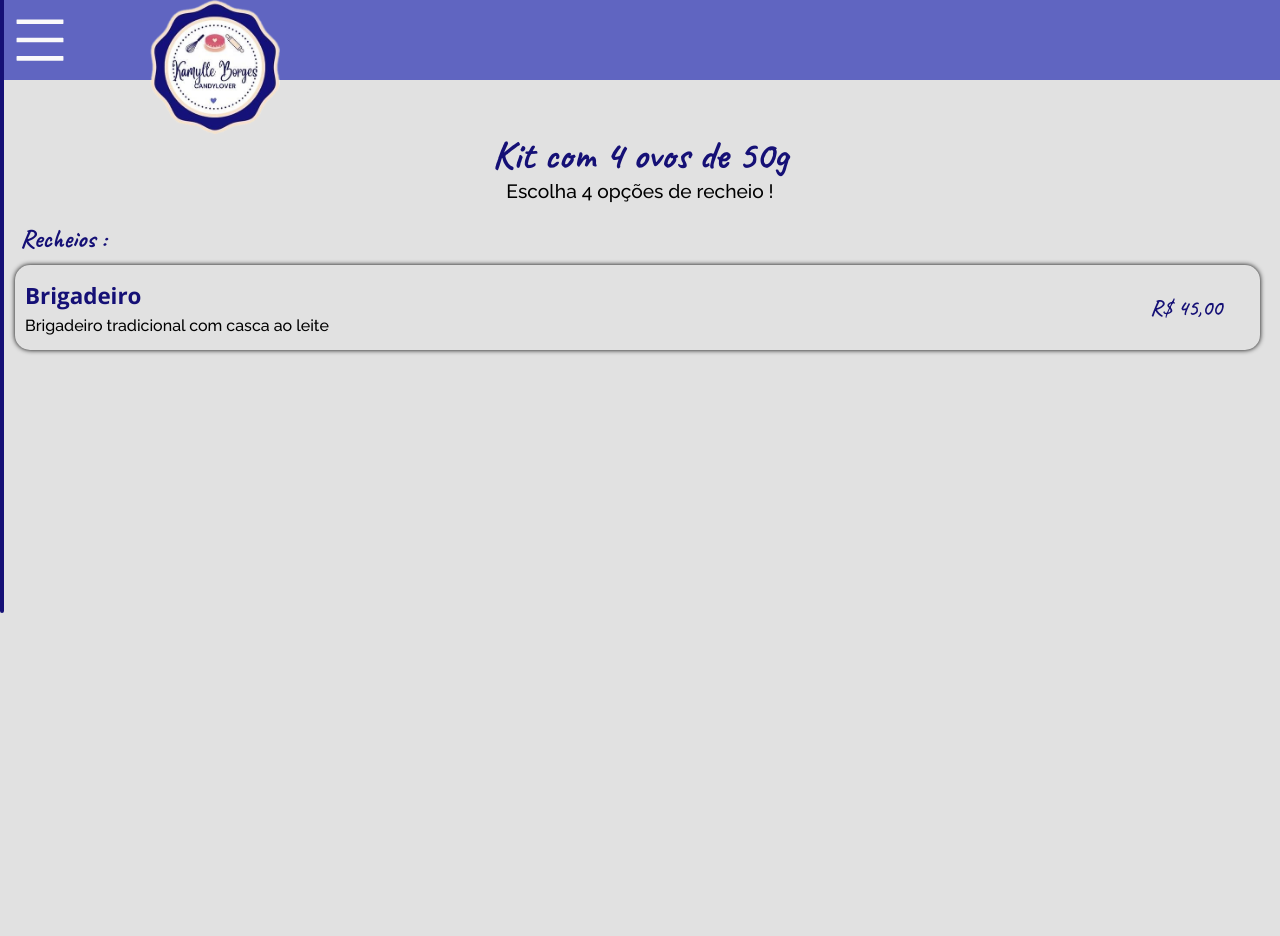
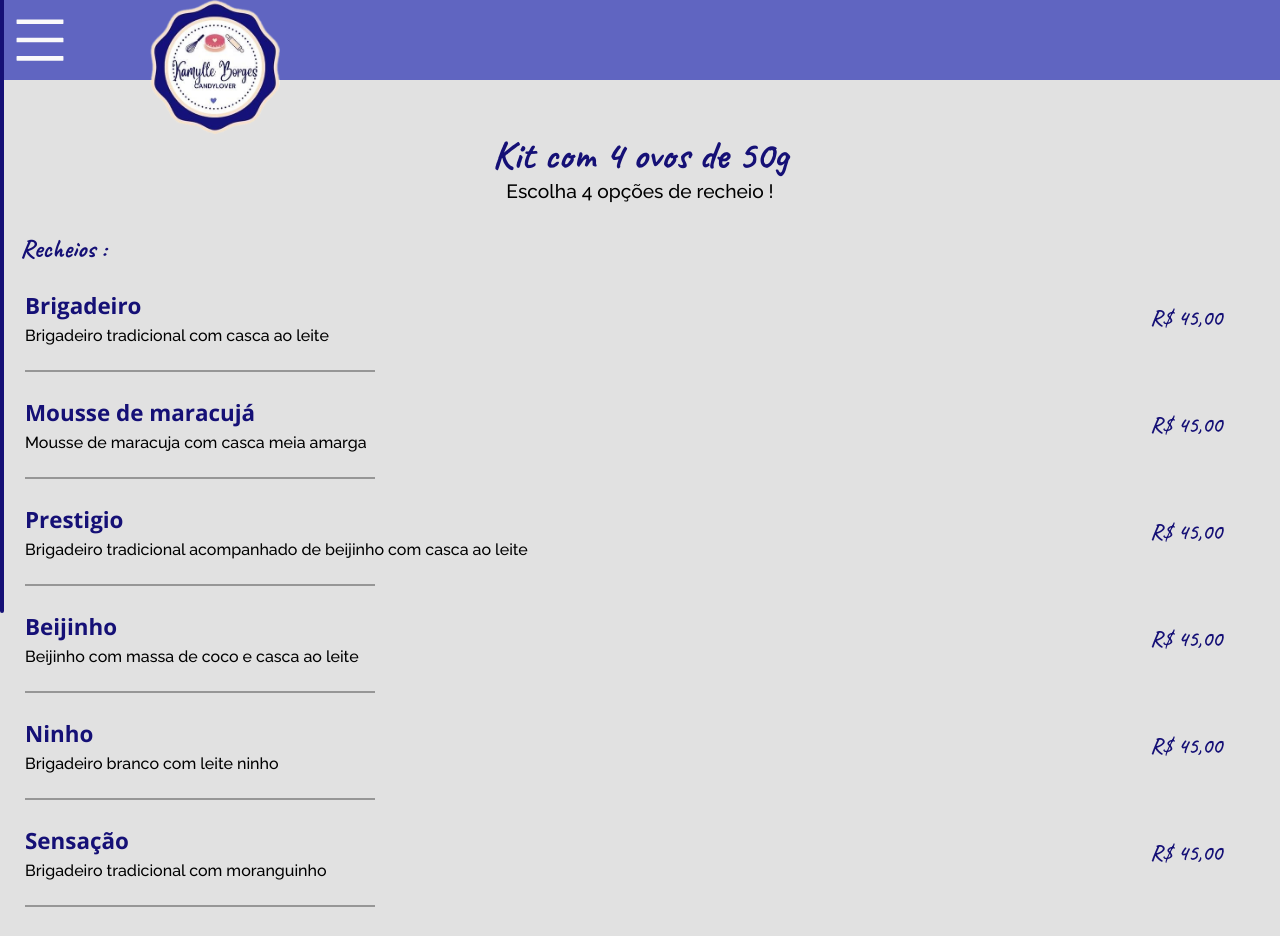
Before and after one commit to kaiqueZpriv1/candylover, a React (Create React App) app: page /kit in a window 1280 px wide. Shown: the top 936 px of the page. Before the commit the page ends 800 px from the top, so only its background shows below. Built offline with nearby package versions, Linux system fonts and the light colour scheme.

Commit message:
teste and kit

```diff
--- a/src/pages/Pascoa/50g/Kit.tsx
+++ b/src/pages/Pascoa/50g/Kit.tsx
@@ -1,7 +1,13 @@
 import React from 'react';
 import Global from '../../../components/Global';
 import { HeaderG } from '../../header global/HeaderG';
-import { Cardapio, CardapioList, HomePages, TextHomeInicial } from './style';
+import {
+	Cardapio,
+	CardapioList,
+	HomePages,
+	LineCardapio,
+	TextHomeInicial,
+} from './style';
 
 export const Kit = () => {
 	const recheio = [
@@ -11,54 +17,57 @@ export const Kit = () => {
 			value: 'R$ 45,00',
 			description: 'Brigadeiro tradicional com casca ao leite',
 		},
-		// {
-		// 	id: 1,
-		// 	recheio: 'Mousse de maracujá',
-		// 	value: 'R$ 45,00',
-		// 	line: '---',
-		// },
-		// {
-		// 	id: 2,
-		// 	recheio: 'Prestigio',
-		// 	value: 'R$ 45,00',
-		// 	line: '--------------',
-		// },
-		// {
-		// 	id: 3,
-		// 	recheio: 'Beijinho',
-		// 	value: 'R$ 45,00',
-		// 	line: '---------------',
-		// },
-		// {
-		// 	id: 4,
-		// 	recheio: 'Ninho',
-		// 	value: 'R$ 45,00',
-		// 	line: '----------------',
-		// },
-		// {
-		// 	id: 5,
-		// 	recheio: 'Sensação',
-		// 	value: 'R$ 45,00',
-		// 	line: '--------------',
-		// },
-		// {
-		// 	id: 6,
-		// 	recheio: 'Oreo',
-		// 	value: 'R$ 45,00',
-		// 	line: '----------------',
-		// },
-		// {
-		// 	id: 7,
-		// 	recheio: 'Kit Kat',
-		// 	value: 'R$ 45,00',
-		// 	line: '----------------',
-		// },
-		// {
-		// 	id: 8,
-		// 	recheio: 'Kinder Bueno',
-		// 	value: 'R$ 45,00',
-		// 	line: '---------',
-		// },
+		{
+			id: 1,
+			recheio: 'Mousse de maracujá',
+			value: 'R$ 45,00',
+			description: 'Mousse de maracuja com casca meia amarga',
+		},
+		{
+			id: 2,
+			recheio: 'Prestigio',
+			value: 'R$ 45,00',
+			description:
+				'Brigadeiro tradicional acompanhado de beijinho com casca ao leite',
+		},
+		{
+			id: 3,
+			recheio: 'Beijinho',
+			value: 'R$ 45,00',
+			description: 'Beijinho com massa de coco e casca ao leite',
+		},
+		{
+			id: 4,
+			recheio: 'Ninho',
+			value: 'R$ 45,00',
+			description: 'Brigadeiro branco com leite ninho',
+		},
+		{
+			id: 5,
+			recheio: 'Sensação',
+			value: 'R$ 45,00',
+			description: 'Brigadeiro tradicional com moranguinho',
+		},
+		{
+			id: 6,
+			recheio: 'óreo',
+			value: 'R$ 45,00',
+			description: 'Brigadeiro de óreo com casca branca',
+		},
+		{
+			id: 7,
+			recheio: 'Kit Kat',
+			value: 'R$ 45,00',
+			description:
+				'Brigadeiro tradicional e brigadeiro branco com kit kat e casca ao leite',
+		},
+		{
+			id: 8,
+			recheio: 'Kinder Bueno',
+			value: 'R$ 45,00',
+			description:
+				'Brigadeiro de ninho com kinder bueno e nutella com casca branca',
+		},
 	];
 	return (
 		<>
@@ -75,15 +84,18 @@ export const Kit = () => {
 						<div className='container-cardapio'>
 							{recheio.map((i) => {
 								return (
+									<>
 										<CardapioList key={i.id}>
 											<div className='description-recheio'>
 												<h3 className='recheio-text'>{i.recheio}</h3>
-											<p className='line-cardapio'>{i.description}</p>
+												<p className='description-cardapio'>{i.description}</p>
 											</div>
 											<div className='value-box'>
 												<span className='value-recheio'>{i.value}</span>
 											</div>
 										</CardapioList>
+										<LineCardapio />
+									</>
 								);
 							})}
 						</div>
--- a/src/pages/Pascoa/50g/style.ts
+++ b/src/pages/Pascoa/50g/style.ts
@@ -27,7 +27,7 @@ export const TextHomeInicial = styled.div`
 `;
 
 export const Cardapio = styled.div`
-	padding: 20px 10px 0 5px;
+	padding: 30px 10px 0 5px;
 	display: flex;
 	flex-direction: column;
 	gap: 10px;
@@ -50,7 +50,7 @@ export const CardapioList = styled.div`
 	justify-content: space-between;
 	margin: 0 10px;
 	padding: 15px 10px;
-	box-shadow: 0 0 5px #000;
+	/* box-shadow: 0 0 5px #000; */
 	border-radius: 15px;
 	gap: 30px;
 	.description-recheio {
@@ -67,6 +67,7 @@ export const CardapioList = styled.div`
 		font-size: 1.4em;
 		color: #151076;
 		font-weight: 700;
+		width: 250px;
 	}
 	.value-recheio {
 		font-size: 1.4em;
@@ -74,8 +75,19 @@ export const CardapioList = styled.div`
 		font-weight: 600;
 		width: 100px;
 	}
-	.line-cardapio {
+	.description-cardapio {
 		font-size: 1em;
 		font-weight: 500;
 	}
 `;
+
+export const LineCardapio = styled.div`
+	border: 1px solid rgba(150, 150, 150, 1);
+	width: 350px;
+	text-align: center;
+	display: flex;
+	align-items: center;
+	justify-content: center;
+	position: relative;
+	inset: 0 0 0 20px;
+`;
```
Lines whose indentation alone changed are shown as unchanged.
